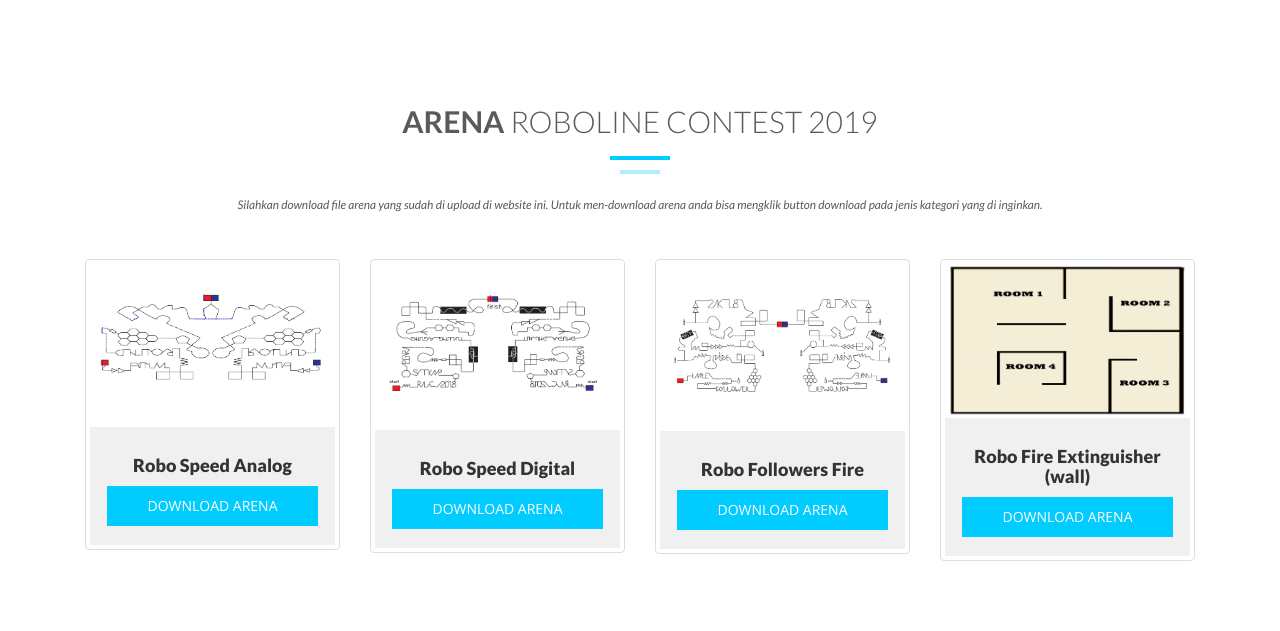
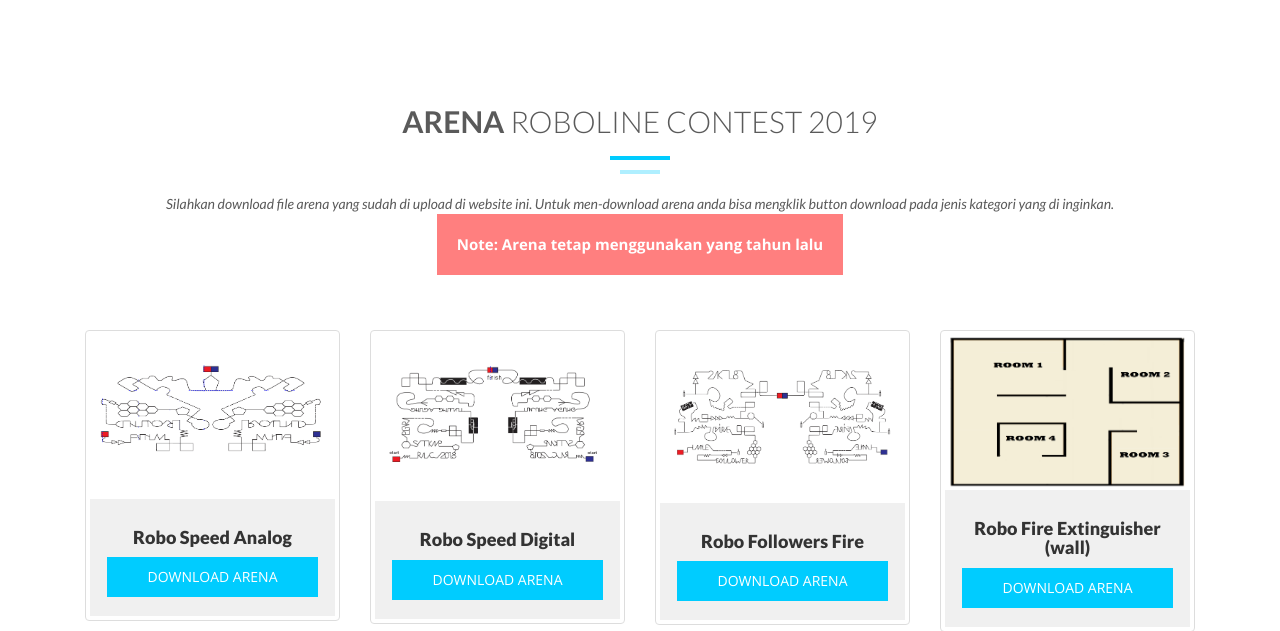
Before and after one commit to mnabila/roboline, a PHP site: page /index.html in a window 1280 px wide. Shown: the part 3855-4486 px from the top of the page. Run offline with PHP 8.4, Linux system fonts and the light colour scheme.

Commit message:
refactor: tambah banner

```diff
--- a/css/style.css
+++ b/css/style.css
@@ -611,3 +611,13 @@ ol.offline {
 ul.no-style {
   list-style: none;
 }
+
+div#tf-arena div p.info {
+  display: inline-block;
+  background: rgba(255, 0, 0, 0.5);
+  color: #fff;
+  padding: 20px;
+  text-align: center;
+  font-size: 15px;
+  font-weight: bold;
+}
--- a/index.html
+++ b/index.html
@@ -294,11 +294,9 @@
           <hr>
         </div>
         <div class="clearfix"></div>
-        <small><em>Silahkan download file arena yang sudah di upload di website ini. Untuk men-download arena anda bisa mengklik button download pada jenis kategori yang di inginkan.</em></small>
+        <em>Silahkan download file arena yang sudah di upload di website ini. Untuk men-download arena anda bisa mengklik button download pada jenis kategori yang di inginkan.</em>
+        <p class="info">Note: Arena tetap menggunakan yang tahun lalu</p>
       </div>
-      <!--
-            <p style="background: #d61717; color: #fff; padding: 50px; text-align: center; font-size: 20px; font-weight: bold;">MOHON MAAF, UNTUK SEMENTARA WAKTU ARENA BELUM TERSEDIA !</p>
-            -->
       <div id="team" class="owl-carousel owl-theme row">
         <div class="item">
           <div class="thumbnail">
```
